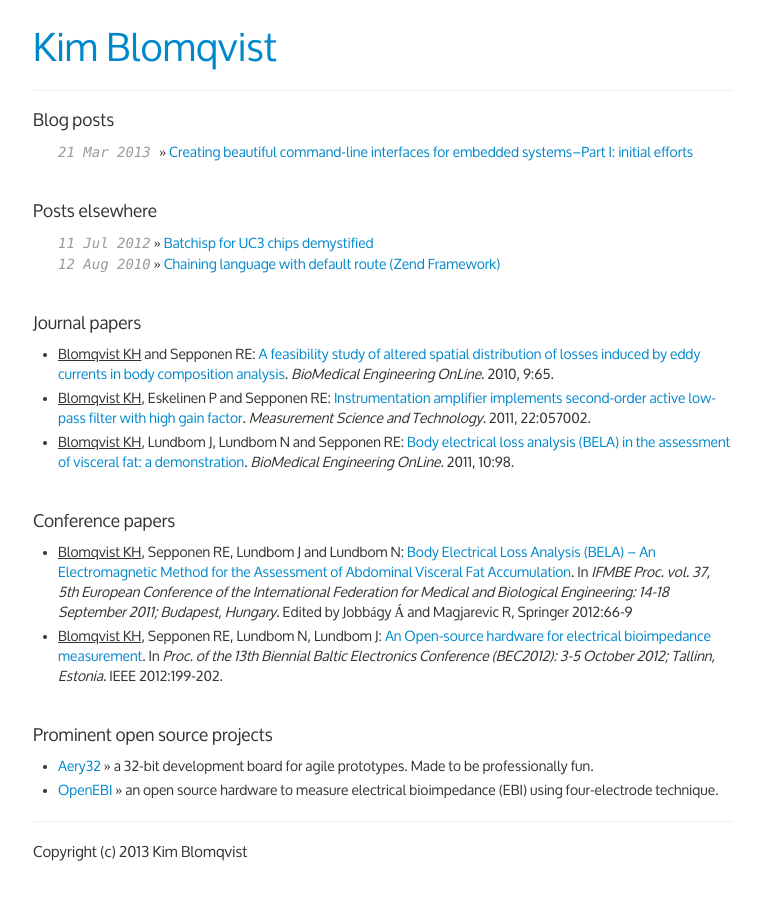
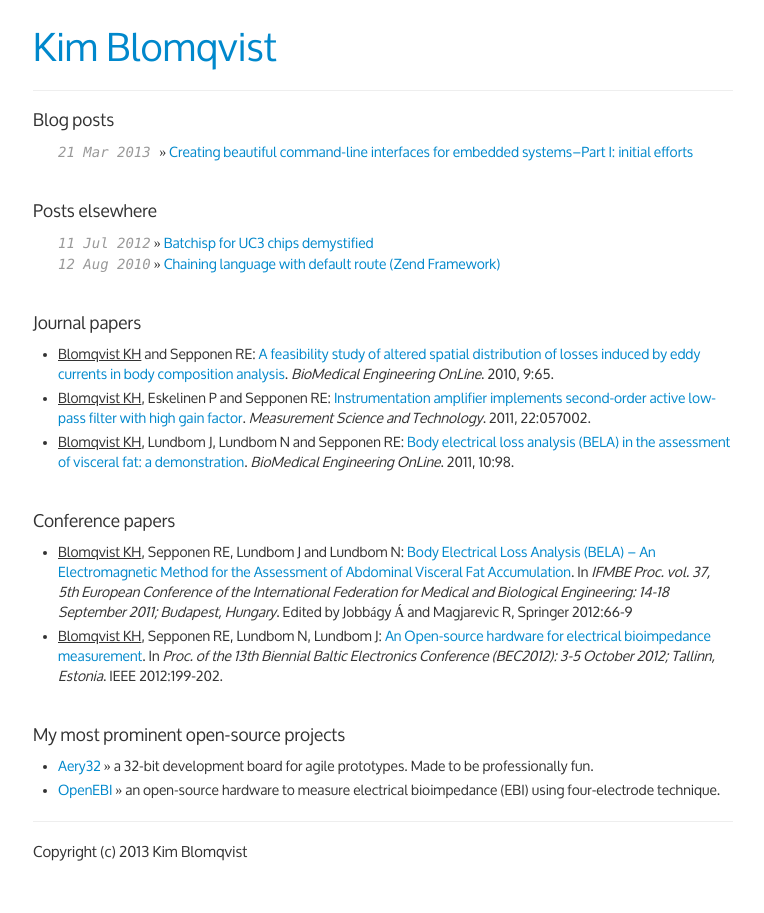
Before and after one commit to kblomqvist/kblomqvist.github.com, a Jekyll site: the page built from index.html, in a window 1280 px wide. Shown: the whole page, without its empty margins (257-1021 px from the left). Built offline with Jekyll 4.4.1, drawn with Linux system fonts in a browser that asks for light colours; Markdown is read by kramdown in place of the engine named in the settings; the list of posts is cut into pages by our own code; comment, search, counter and statistics services are not loaded.

Commit message:
Update index.html

```diff
--- a/index.html
+++ b/index.html
@@ -67,8 +67,8 @@ description: My technical writings on electronics and programming.
   </li>
 </ul><br/>
 
-<h4>Prominent open source projects</h4>
+<h4>My most prominent open-source projects</h4>
 <ul class="jpapers">
     <li><a href="http://www.aery32.com" target="_blank">Aery32</a> &raquo; a 32-bit development board for agile prototypes. Made to be professionally fun.</li>
-    <li><a href="https://github.com/openebi" target="_blank">OpenEBI</a> &raquo; an open source hardware to measure electrical bioimpedance (EBI) using four-electrode technique.</li>
+    <li><a href="https://github.com/openebi" target="_blank">OpenEBI</a> &raquo; an open-source hardware to measure electrical bioimpedance (EBI) using four-electrode technique.</li>
 </ul>
```
